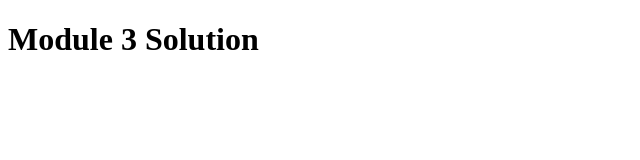
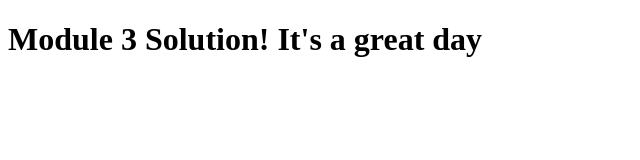
Before and after one commit to Godwyneben/eraTest, a plain HTML site: page site/index.html in a window 1280 px wide. Shown: the whole page, without its empty margins (0-640 px from the left). Drawn offline with Linux system fonts and the light colour scheme.

Commit message:
solution to module 3

```diff
--- a/site/index.html
+++ b/site/index.html
@@ -7,6 +7,6 @@
     <title>Module 3 solution</title>
 </head>
 <body>
-    <h1>Module 3 Solution</h1>
+    <h1>Module 3 Solution! It's a great day</h1>
 </body>
 </html>
```
